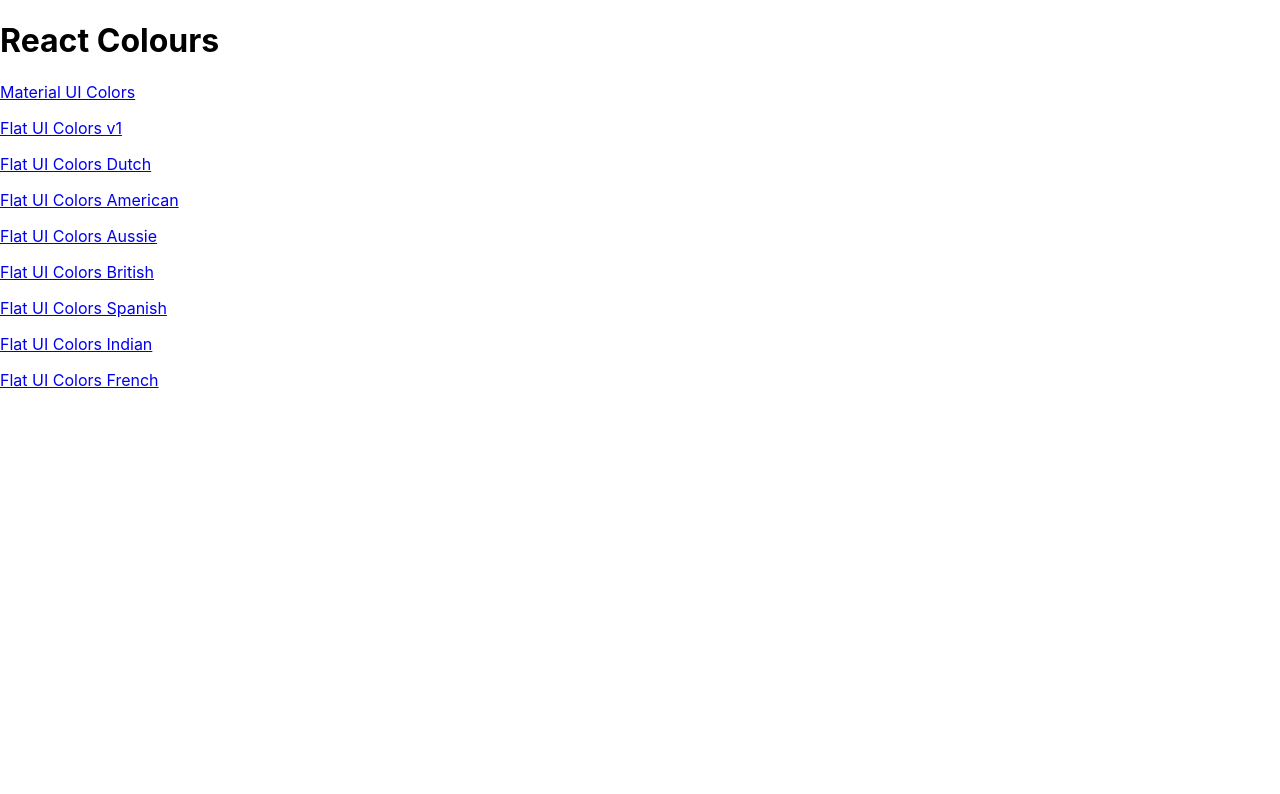
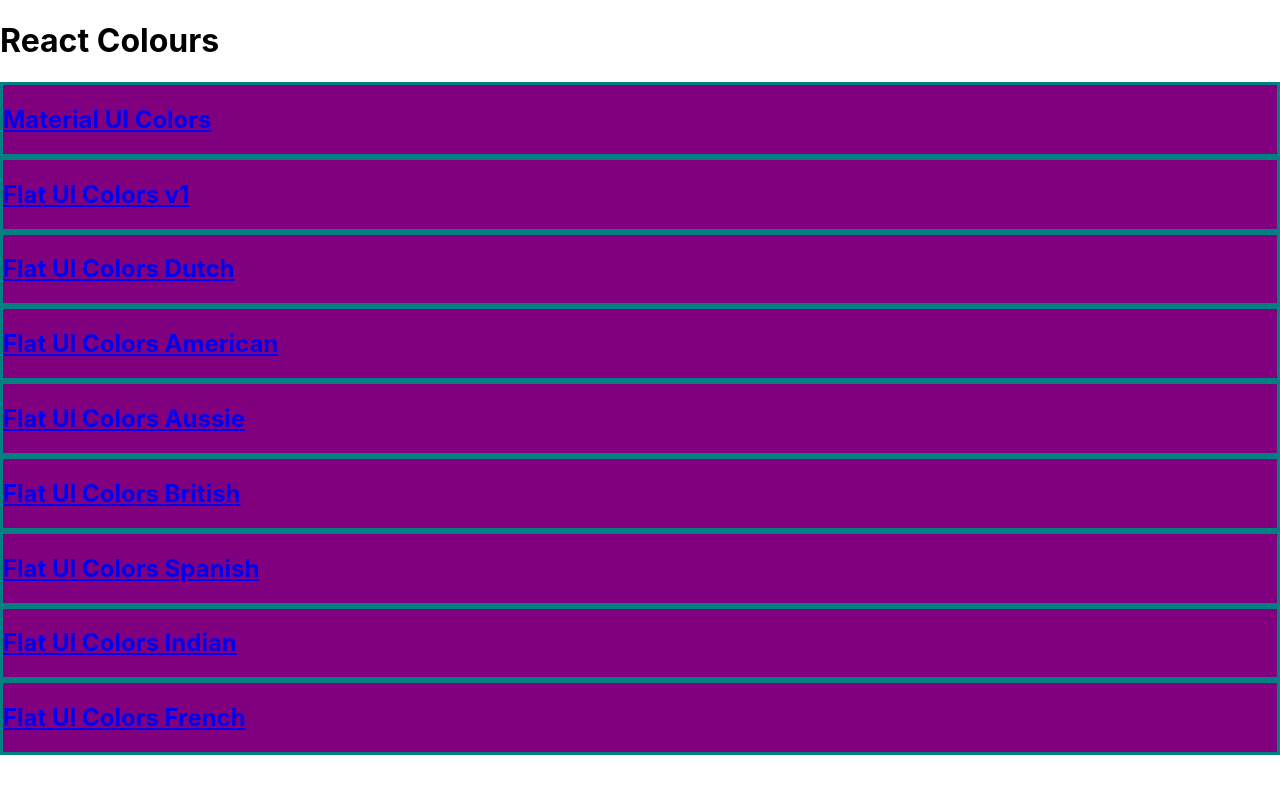
Before and after one commit to Wings30306/react-colors-1, a React (Create React App) app in the folder colors/: page / in a window 1280 px wide. Shown: the top 794 px of the page. Built offline with nearby package versions, Linux system fonts and the light colour scheme.

Commit message:
Add styles inside JS (withStyles with demo styles)

```diff
--- a/colors/package.json
+++ b/colors/package.json
@@ -5,6 +5,7 @@
   "dependencies": {
     "@material-ui/core": "^4.11.4",
     "@material-ui/icons": "^4.11.2",
+    "@material-ui/styles": "^4.11.4",
     "@testing-library/jest-dom": "^5.11.4",
     "@testing-library/react": "^11.1.0",
     "@testing-library/user-event": "^12.1.10",
--- /dev/null
+++ b/colors/src/MiniPalette.js
@@ -0,0 +1,20 @@
+import { withStyles } from "@material-ui/styles"
+
+const styles = {
+    main: {
+        backgroundColor: "purple",
+        border: "3px solid teal"
+    }
+}
+
+function MiniPalette(props) {
+    const {classes} = props;
+    console.log(classes)
+    return(
+        <div className={classes.main}>
+            <h2>{props.palette.paletteName}</h2>
+        </div>
+    )
+}
+
+export default withStyles(styles)(MiniPalette)
--- a/colors/src/PaletteList.js
+++ b/colors/src/PaletteList.js
@@ -1,5 +1,6 @@
 import { Component } from "react";
 import { Link } from "react-router-dom";
+import MiniPalette from "./MiniPalette";
 
 class PaletteList extends Component {
     render(){
@@ -8,9 +9,10 @@
             <div>
                 <h1>React Colours</h1>
             {palettes.map(palette => (
-                <p>
-                    <Link to={`/palette/${palette.id}`}>{palette.paletteName}</Link>
-                </p>
+
+                    <Link to={`/palette/${palette.id}`}>
+                        <MiniPalette palette={palette} />
+                    </Link>
 
             ))}
             </div>
```
